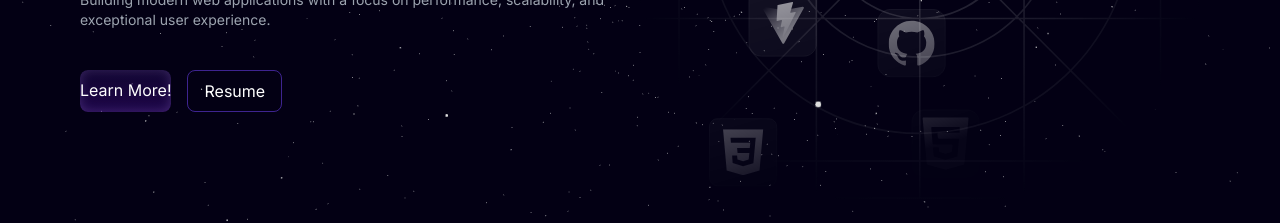
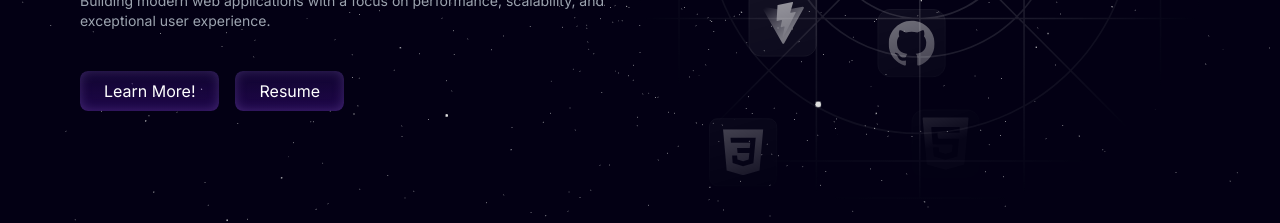
Before and after one commit to toxicbishop/Portfolio-2, a Next.js app: page / in a window 1280 px wide. Shown: the part 522-745 px from the top of the page. Built offline with nearby package versions, Linux system fonts and the light colour scheme; a web font is replaced by a local one.

Commit message:
fix: consistent styling for Learn More and Resume buttons

```diff
--- a/components/sub/HeroContent.tsx
+++ b/components/sub/HeroContent.tsx
@@ -113,7 +113,7 @@ const HeroContent = () => {
                     animate={inView ? "visible" : "hidden"}
                     href="#about"
                     variants={slideInFromLeft(1)}
-                    className="py-2 button-primary text-center text-white cursor-pointer rounded-lg max-w-[200px]">
+                    className="py-2 px-6 button-primary text-center text-white cursor-pointer rounded-lg">
                     Learn More!
                   </motion.a>
                 )}
@@ -127,9 +127,8 @@ const HeroContent = () => {
                     href="/resume.pdf"
                     target="_blank"
                     rel="noopener noreferrer"
-                    download
                     variants={slideInFromLeft(1.2)}
-                    className="py-2 px-4 border border-[#7042f88b] text-center text-white cursor-pointer rounded-lg max-w-[200px] hover:bg-[#7042f830] transition-all duration-300">
+                    className="py-2 px-6 button-primary text-center text-white cursor-pointer rounded-lg">
                     Resume
                   </motion.a>
                 )}
```
